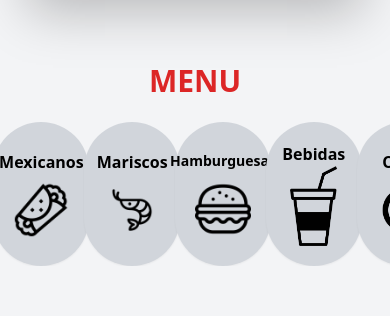
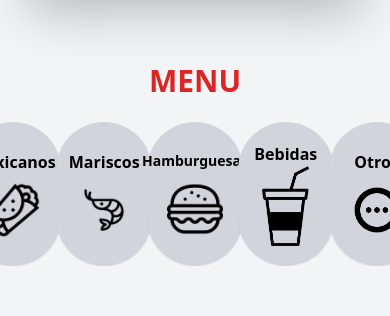
Before and after one commit to CodingCupcake/tacoscharly-web, a React (Create React App) app: page / in a window 390 px wide. Shown: the part 1245-1561 px from the top of the page. Built offline with nearby package versions, Linux system fonts and the light colour scheme.

Commit message:
proyecto funcional - seguir trabajando

```diff
--- a/src/components/Categorias.js
+++ b/src/components/Categorias.js
@@ -1,38 +1,47 @@
-import React from "react";
+import React, { useState } from "react";
 import Hamburguesa from "./icons/borger.png";
 import Burrito from "./icons/burrirou.png";
 import Camaron from "./icons/camalion.png";
 import Bebida from "./icons/wawa.png";
 import Mas from "./icons/etc.png";
+import Menu from "./Menu";
 
 const Categorias = () => {
+    const [selectedCategory, setSelectedCategory] = useState(1);
+
+    const handleCategoryClick = (category) => {
+        setSelectedCategory(category);
+    };
+
     return (
+        <div>
             <div className="min-h-[190px] bg-gray-100 flex justify-center items-center">
                 <div className="grid grid-cols-5 gap-16 place-items-center overflow-x-auto whitespace-nowrap sm:grid-cols-5 sm:gap-16">
-                {/* Contenedores de las categorías */}
-                <div className="sm:h-44 sm:w-32 h-36 w-24 shadow-sm p-5 rounded-full bg-gray-300 flex flex-col justify-evenly items-center sm:ml-0 ml-14 cursor-pointer hover:bg-primary duration-200">
+                    <div onClick={() => handleCategoryClick(1)} className="sm:h-44 sm:w-32 h-36 w-24 shadow-sm p-5 rounded-full bg-gray-300 flex flex-col justify-evenly items-center cursor-pointer hover:bg-primary duration-200">
                         <p className="text-center sm:text-lg text-base font-semibold">Mexicanos</p>
                         <img src={Burrito} alt="Mexicanos" className="w-auto" />
                     </div>
-                <div className="sm:h-44 sm:w-32 h-36 w-24 shadow-sm p-5 rounded-full bg-gray-300 flex flex-col justify-evenly items-center sm:ml-0 ml-14 cursor-pointer hover:bg-primary duration-200">
+                    <div onClick={() => handleCategoryClick(2)} className="sm:h-44 sm:w-32 h-36 w-24 shadow-sm p-5 rounded-full bg-gray-300 flex flex-col justify-evenly items-center cursor-pointer hover:bg-primary duration-200">
                         <p className="text-center sm:text-lg text-base font-semibold">Mariscos</p>
                         <img src={Camaron} alt="Mariscos" className="w-auto" />
                     </div>
-                <div className="sm:h-44 sm:w-32 h-36 w-24 shadow-sm p-5 rounded-full bg-gray-300 flex flex-col justify-evenly items-center sm:ml-0 ml-14 cursor-pointer hover:bg-primary duration-200">
+                    <div onClick={() => handleCategoryClick(3)} className="sm:h-44 sm:w-32 h-36 w-24 shadow-sm p-5 rounded-full bg-gray-300 flex flex-col justify-evenly items-center cursor-pointer hover:bg-primary duration-200">
                         <p className="text-center sm:text-base text-sm font-semibold">Hamburguesas</p>
                         <img src={Hamburguesa} alt="Hamburguesas" className="w-auto" />
                     </div>
-                <div className="sm:h-44 sm:w-32 h-36 w-24 shadow-sm p-5 rounded-full bg-gray-300 flex flex-col justify-evenly items-center sm:ml-0 ml-14 cursor-pointer hover:bg-primary duration-200">
+                    <div onClick={() => handleCategoryClick(4)} className="sm:h-44 sm:w-32 h-36 w-24 shadow-sm p-5 rounded-full bg-gray-300 flex flex-col justify-evenly items-center cursor-pointer hover:bg-primary duration-200">
                         <p className="text-center sm:text-lg text-base font-semibold">Bebidas</p>
                         <img src={Bebida} alt="Bebidas" className="w-12" />
                     </div>
-                <div className="sm:h-44 sm:w-32 h-36 w-24 shadow-sm p-5 rounded-full bg-gray-300 flex flex-col justify-evenly items-center sm:ml-0 ml-14 cursor-pointer hover:bg-primary duration-200">
+                    <div onClick={() => handleCategoryClick(5)} className="sm:h-44 sm:w-32 h-36 w-24 shadow-sm p-5 rounded-full bg-gray-300 flex flex-col justify-evenly items-center cursor-pointer hover:bg-primary duration-200">
                         <p className="text-center sm:text-lg text-base font-semibold">Otros</p>
                         <img src={Mas} alt="Otros" className="w-auto" />
                     </div>
                 </div>
             </div>
+            <Menu selectedCategory={selectedCategory} />
+        </div>
     );
-}
+};
 
 export default Categorias;
--- a/src/components/Menu.js
+++ b/src/components/Menu.js
@@ -403,14 +403,20 @@ const MenuData = [
     },
 ]
 
-const Menu = () => {
-    return(
+const Menu = ({ selectedCategory }) => {
+    const filteredData = MenuData.filter(item => item.cat === selectedCategory);
+
+    return (
         <div className="bg-gray-100 py-10">
             <div className="container">
                 <div className="grid grid-cols-2 sm:grid-cols-3 gap-4">
-                    {MenuData.map((item, index) => (
-                        <Card key={index} {...item} />
-                    ))}
+                    {filteredData.length > 0 ? (
+                        filteredData.map((item, index) => (
+                            <Card key={index} {...item} />
+                        ))
+                    ) : (
+                        <p></p>
+                    )}
                 </div>
             </div>
         </div>
```
Lines whose indentation alone changed are shown as unchanged.
